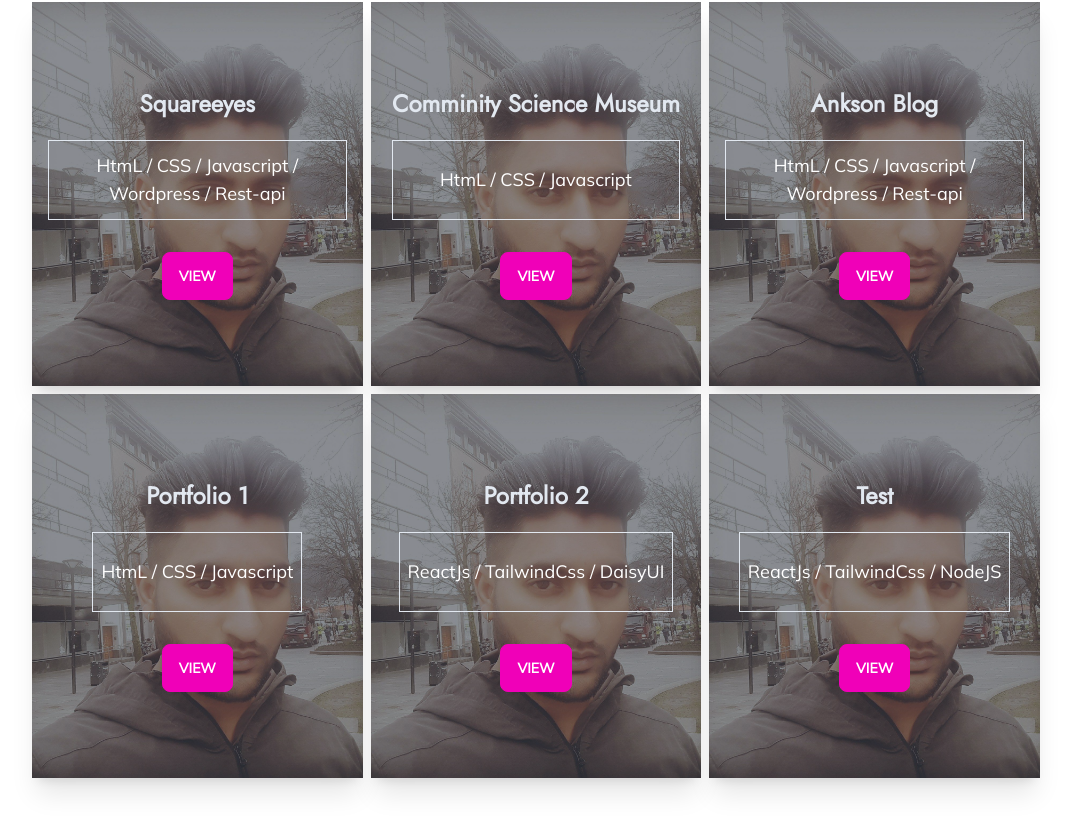
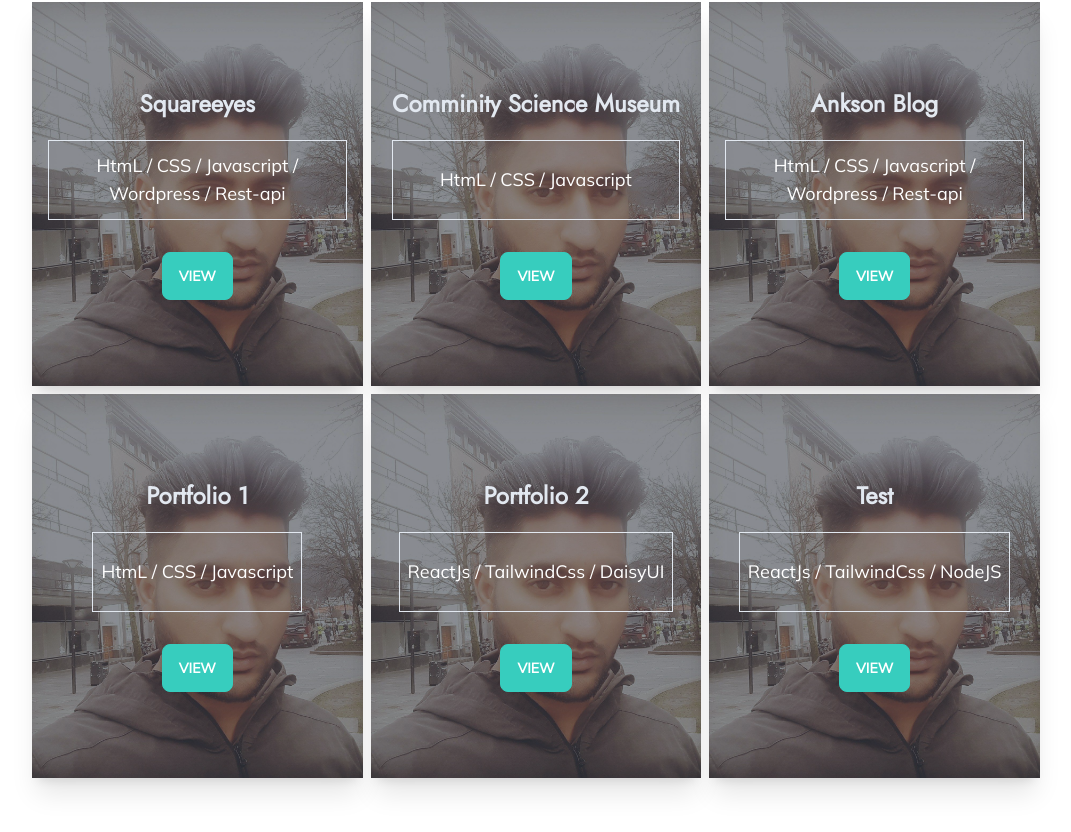
Before and after one commit to aktson/ankit-react-portfolio, a React (Create React App) app: page / in a window 1280 px wide. Shown: the part 1766-2598 px from the top of the page, without its empty margins (104-1175 px from the left). Built offline with nearby package versions, Linux system fonts and the light colour scheme.

Commit message:
Update Projects.jsx

```diff
--- a/src/components/sections/Projects.jsx
+++ b/src/components/sections/Projects.jsx
@@ -38,7 +38,7 @@ function Projects() {
             <p className="mb-8  border p-2 border-slate-200 h-20 flex items-center justify-center">{item.tech}</p>
             <AnimatePresence>
               <motion.button
-                className="btn btn-secondary z-50"
+                className="btn btn-accent "
                 onClick={(e) => handleClick(item.id, e)}
                 whileHover={{ scale: 1.1 }}
                 whileTap={{ scale: 0.9 }}
```
